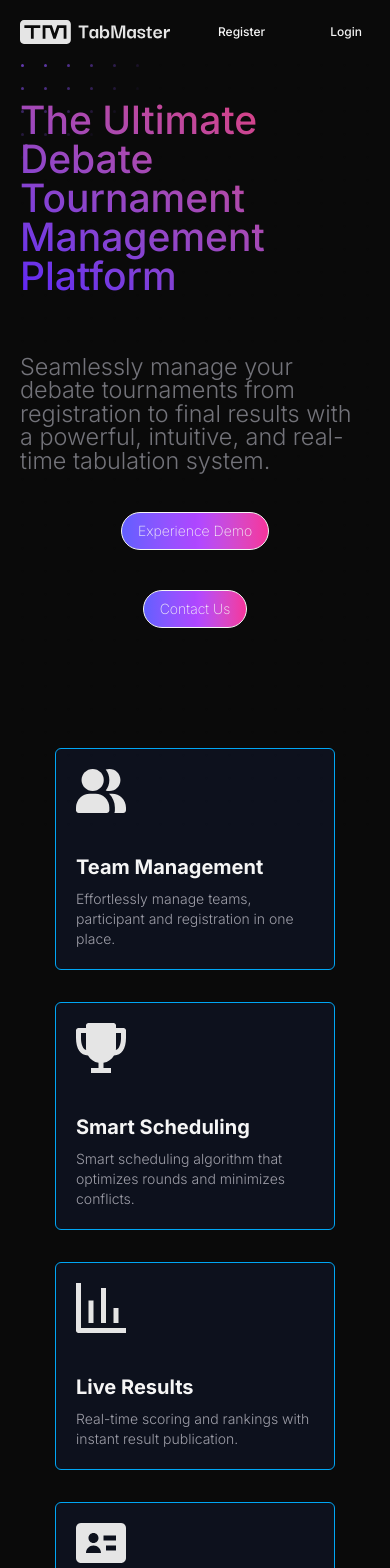
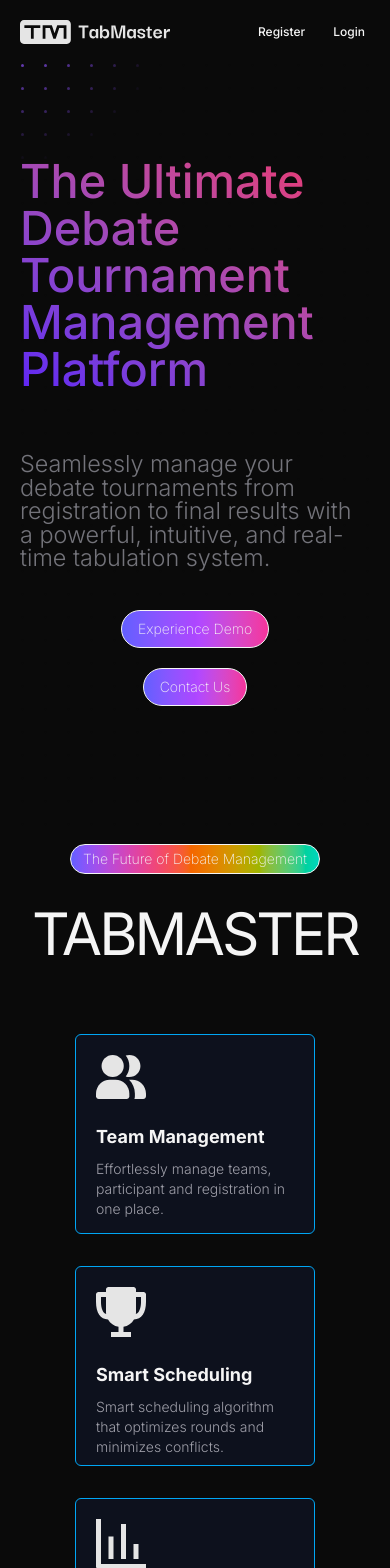
Before and after one commit to Ferdus615/TabMaster, a Next.js app: page / in a window 390 px wide. Shown: the top 1568 px of the page. Built offline with nearby package versions, Linux system fonts and the light colour scheme.

Commit message:
landing page redesign

```diff
--- a/app/globals.css
+++ b/app/globals.css
@@ -73,7 +73,7 @@ body {
 }
 
 @utility fluid-text-2 {
-  @apply text-[min(10vw,80px)] leading-[min(1,1.5)] font-medium p-5;
+  @apply text-[min(12vw,80px)] leading-[min(1,1.5)] font-medium p-5;
 }
 
 @utility fluid-text-3 {
@@ -126,7 +126,7 @@ body {
     gap-5 sm:flex-col sm:h-80 sm:w-60 sm:items-start hover:bg-persian/40 cursor-pointer transition ease-in-out;
   }
   .feature-card {
-    @apply flex flex-col border rounded-md p-5 h-auto w-70 lg:w-120 bg-persian/60 border-sky
+    @apply border rounded-md p-5 h-50 w-60 bg-persian/60 border-sky
      hover:bg-slate-500/40 transition ease-in-out;
   }
   .div-bg {
--- a/app/page.jsx
+++ b/app/page.jsx
@@ -17,8 +17,8 @@ export default function Home() {
       <Navbar />
       {/* <Hero /> */}
       <Hero_2 />
+      <Name />
       <Feature_2 />
-      <Name />
       <Vision />
       <Feature />
       <Roles />
--- a/components/LandingPage/Feature_2.jsx
+++ b/components/LandingPage/Feature_2.jsx
@@ -1,5 +1,6 @@
 import React from "react";
 import Image from "next/image";
+import Marquee from "react-fast-marquee";
 
 const Feature_2 = () => {
   const info = [
@@ -32,8 +33,10 @@ const Feature_2 = () => {
       width: "50",
     },
   ];
+
   return (
-    <div className="flex flex-wrap gap-8 justify-center items-center px-6 mx-auto max-w-6xl my-30">
+    <div className="flex items-center justify-center px-6 mx-auto max-w-6xl my-10">
+      <div className="flex flex-col sm:flex-row justify-center items-center gap-8">
         {info.map((info, index) => (
           <div key={index} className="feature-card">
             <Image
@@ -41,12 +44,13 @@ const Feature_2 = () => {
               height={info.height}
               width={info.width}
               alt="icon"
-            className="mb-5"
+              className="mb-6"
             />
-          <h2 className="font-bold text-">{info.title}</h2>
+            <h2 className="font-bold text-lg ">{info.title}</h2>
             <p className="text-sm font-light text-zinc-text">{info.desc}</p>
           </div>
         ))}
+      </div>
     </div>
   );
 };
--- a/components/LandingPage/Hero_2.jsx
+++ b/components/LandingPage/Hero_2.jsx
@@ -3,8 +3,8 @@ import ButtonR from "../Button/ButtonCTA";
 
 const Hero_2 = () => {
   return (
-    <div className="flex flex-col items-center justify-center mx-auto max-w-6xl lg:min-h-screen">
-      <h1 className="fluid-text-2 mt-20 gradient-universe sm:text-center">
+    <div className="flex flex-col items-center justify-center mx-auto max-w-6xl min-h-screen">
+      <h1 className="fluid-text-2 gradient-universe sm:text-center">
         The Ultimate Debate Tournament Management Platform
       </h1>
       <p className="fluid-p sm:text-center">
@@ -12,7 +12,7 @@ const Hero_2 = () => {
         results with a powerful, intuitive, and real-time tabulation system.
       </p>
 
-      <div className="flex flex-col gap-10 sm:flex-row items-center justify-between w-80 mt-5 sm:mt-10">
+      <div className="flex flex-col gap-5 sm:gap-10 sm:flex-row items-center justify-between w-80 mt-5 sm:mt-10">
         <ButtonR text="Experience Demo" link="/demo" />
         <ButtonR text="Contact Us" link="/contact" />
       </div>
@@ -21,3 +21,4 @@ const Hero_2 = () => {
 };
 
 export default Hero_2;
+//lg:min-h-screen
--- a/components/LandingPage/Name.jsx
+++ b/components/LandingPage/Name.jsx
@@ -3,7 +3,7 @@ import React from "react";
 
 const Name = () => {
   return (
-    <div className="mt-5 sm:mb-5 md:mb-10 h-auto flex flex-col items-center">
+    <div className="h-auto flex flex-col items-center">
       <span className="font-extralight text-sm rounded-full border px-3 py-1 bg-gradient">
         The Future of Debate Management
       </span>
--- a/components/LandingPage/Vision.jsx
+++ b/components/LandingPage/Vision.jsx
@@ -2,7 +2,7 @@ import React from "react";
 
 const Vision = () => {
   return (
-    <div className="px-6 mx-auto max-w-6xl mb-30">
+    <div className="px-6 mx-auto max-w-6xl mb-20">
       <h1 className="fluid-text-3">
         OUR VISION IS A WORLD WHERE DEBATE IS ACCESSIBLE, EFFICIENT, AND
         DATA-DRIVEN. SMARTER TOURNAMENTS, EMPOWERED ADJUDICATORS, AND A SEAMLESS
--- a/components/Navbar.jsx
+++ b/components/Navbar.jsx
@@ -14,7 +14,7 @@ const Navbar = () => {
           />
         </a>
 
-        <div className="flex gap-3 w-40 items-center justify-between font-light text-[12px] md:text-[15px]">
+        <div className="flex gap-3 w-30 items-center justify-between font-light text-[12px] md:text-[15px]">
           <a
             className="px-2 font-medium sm:px-2 rounded-full hover:bg-sky-hover transition-colors"
             href="/registration"
--- a/package.json
+++ b/package.json
@@ -13,6 +13,7 @@
     "next": "15.3.5",
     "react": "^19.0.0",
     "react-dom": "^19.0.0",
+    "react-fast-marquee": "^1.6.5",
     "three": "^0.179.1"
   },
   "devDependencies": {
```
Also changed, not shown: 1 other file (tests, documents, lock files or other folders). Lines whose indentation alone changed are shown as unchanged.
